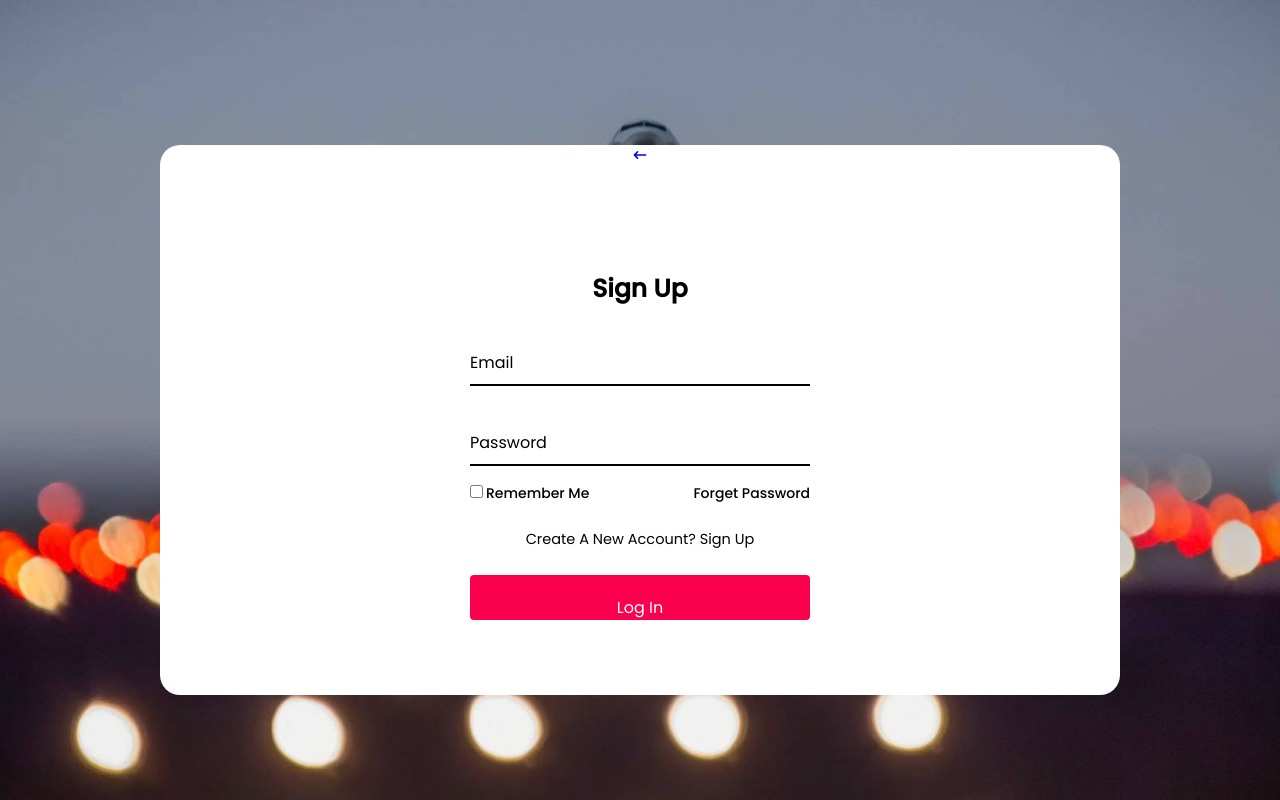
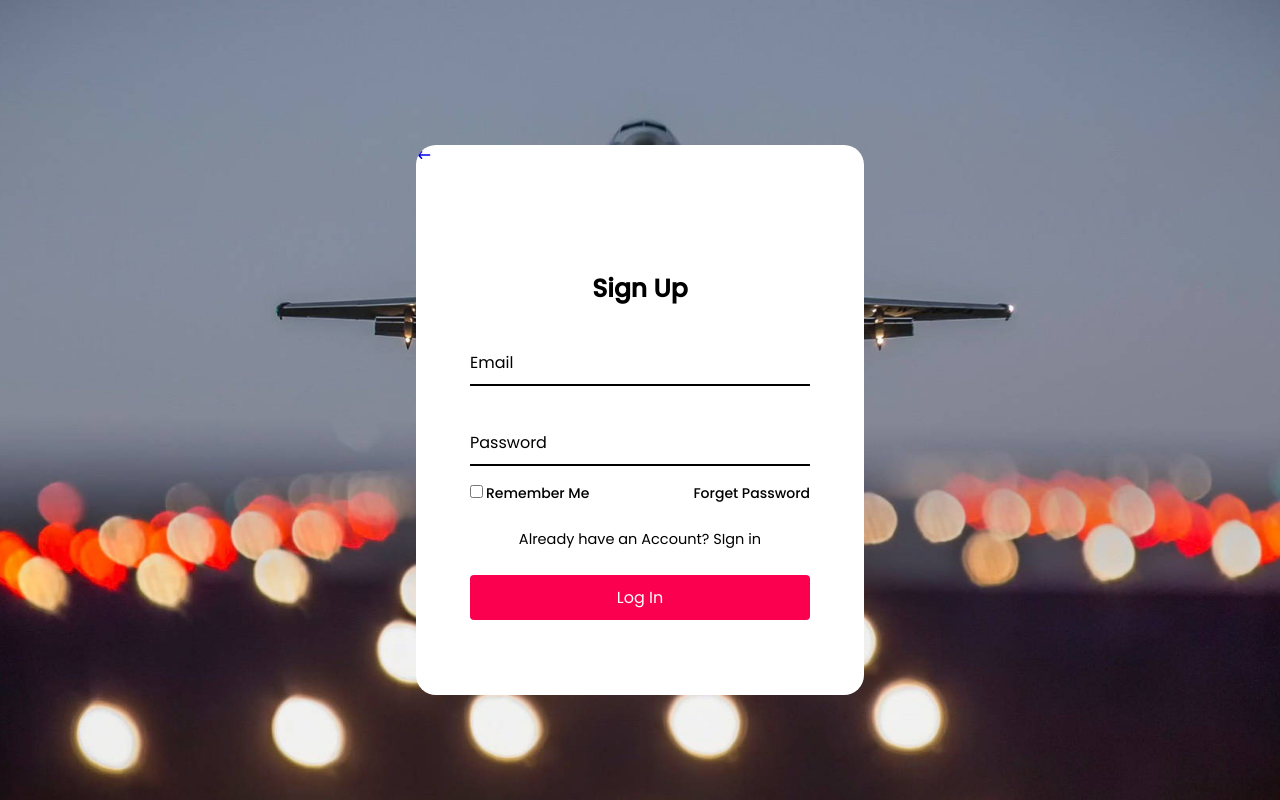
Before and after one commit to EdwardNajem/travel-website, a React (Create React App) app: page /signup in a window 1280 px wide. Built offline with nearby package versions, Linux system fonts and the light colour scheme.

Commit message:
fixed css of login and signup

```diff
--- a/src/pages/login.css
+++ b/src/pages/login.css
@@ -21,7 +21,6 @@
   background-size: cover;
   border-radius: 20px;
   overflow: hidden;
-  z-index: 100000;
 }
 
 .signup-container {
@@ -29,7 +28,7 @@
   left: 50%;
   top: 50%;
   transform: translate(-50%, -50%);
-  width: 75%;
+  width: 35%;
   height: 550px;
   margin-top: 20px;
   background-color: white;
@@ -85,6 +84,10 @@
   height: 100%;
   color: black;
   backdrop-filter: blur(10px);
+}
+
+.login-section {
+  text-align: start;
 }
 
 .login-section .form-box {
@@ -170,7 +173,7 @@
   font-size: 16px;
   color: #fff;
   box-shadow: rgba(0, 0, 0, 0.4);
-  justify-content: center;
+  padding: 0;
 }
 .create-account {
   font-size: 14.5px;
--- a/src/pages/login.js
+++ b/src/pages/login.js
@@ -61,7 +61,7 @@ function Login() {
                   </NavLink>
                 </p>
               </div>
-              <button class="btn" id="login" type="submit" onclick="redirect()">
+              <button class="btn" type="submit">
                 Log In
               </button>
             </form>
--- a/src/pages/signup.js
+++ b/src/pages/signup.js
@@ -42,9 +42,9 @@ function Signup() {
               </div>
               <div class="create-account">
                 <p>
-                  Create A New Account?{' '}
-                  <NavLink to="/signup" class="register-link">
-                    Sign Up
+                  Already have an Account?{' '}
+                  <NavLink to="/login" class="register-link">
+                    SIgn in
                   </NavLink>
                 </p>
               </div>
```
